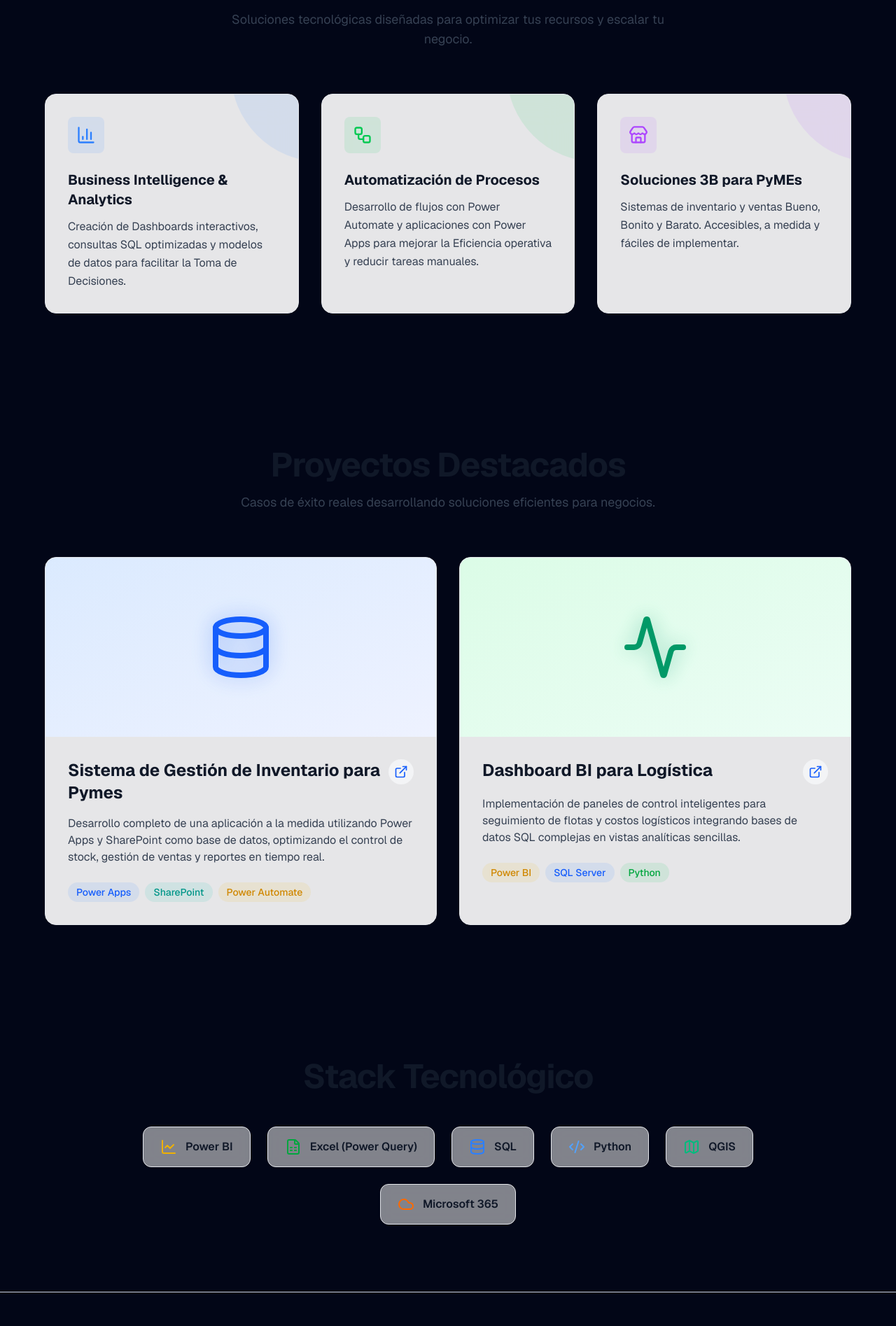
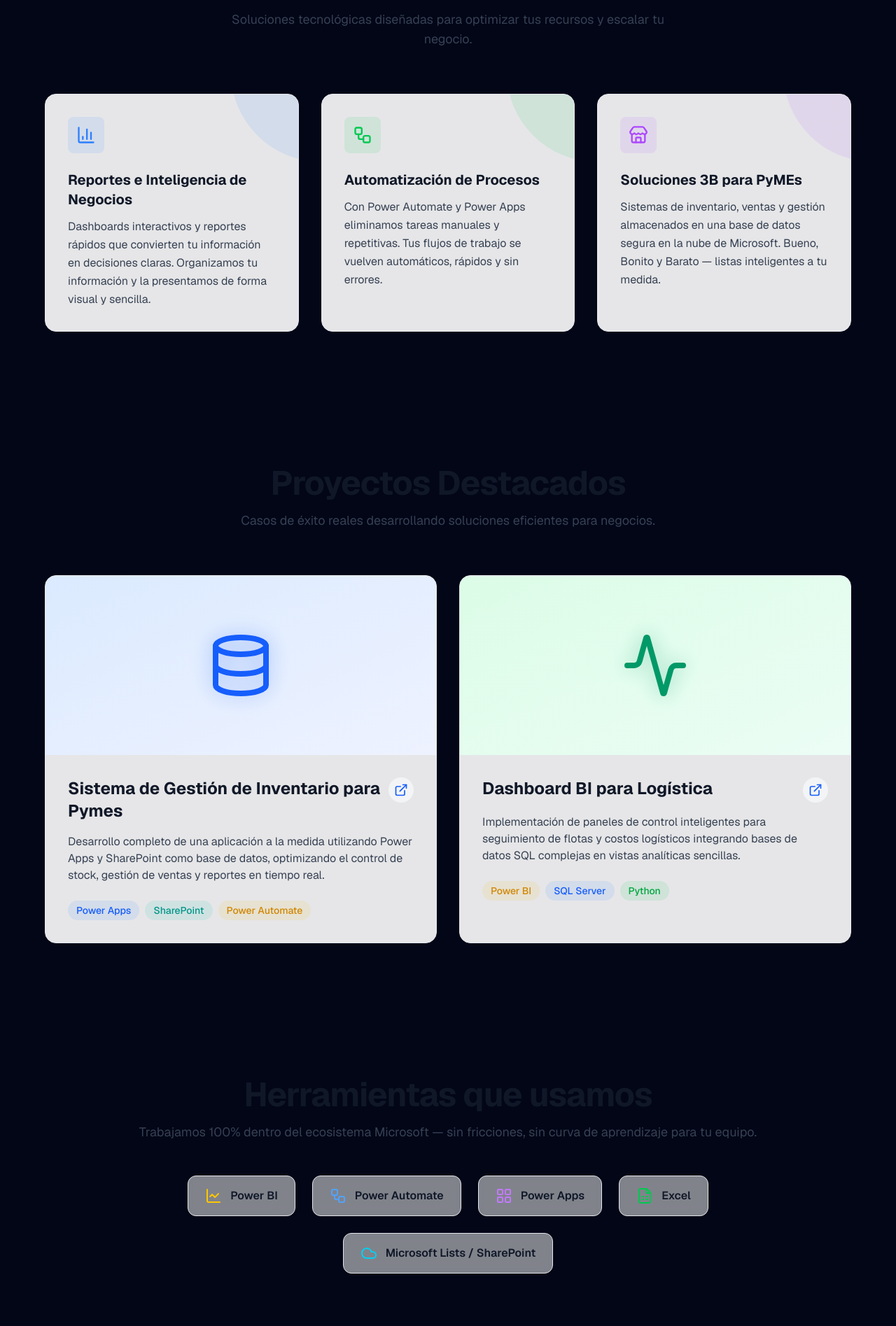
Before and after one commit to AngelDVP/ProyectoPymes, a Next.js app: page / in a window 1280 px wide. Shown: the part 880-2775 px from the top of the page at 70% size. Built offline with nearby package versions, Linux system fonts and the light colour scheme.

Commit message:
copy: client-first simplification - Microsoft stack only, plain language, remove SQL/Python/QGIS

```diff
--- a/src/components/Hero.tsx
+++ b/src/components/Hero.tsx
@@ -27,7 +27,7 @@ export function Hero() {
 
         {/* Subtitle */}
         <p className="text-lg md:text-xl text-slate-700 dark:text-gray-300 max-w-2xl mx-auto font-light">
-          Especializado en <strong className="font-semibold text-slate-900 dark:text-white">Power Platform</strong>, <strong className="font-semibold text-slate-900 dark:text-white">SQL</strong>, <strong className="font-semibold text-slate-900 dark:text-white">Python</strong> y <strong className="font-semibold text-slate-900 dark:text-white">QGIS</strong> para potenciar PyMEs.
+          Soluciones ágiles y automatizadas para tu negocio.
         </p>
 
         {/* CTA Buttons */}
--- a/src/components/Services.tsx
+++ b/src/components/Services.tsx
@@ -3,22 +3,22 @@ import { BarChart3, Workflow, Store } from "lucide-react";
 
 const services = [
   {
-    title: "Business Intelligence & Analytics",
-    description: "Creación de Dashboards interactivos, consultas SQL optimizadas y modelos de datos para facilitar la Toma de Decisiones.",
+    title: "Reportes e Inteligencia de Negocios",
+    description: "Dashboards interactivos y reportes rápidos que convierten tu información en decisiones claras. Organizamos tu información y la presentamos de forma visual y sencilla.",
     icon: BarChart3,
     color: "text-blue-500",
     bg: "bg-blue-500/10",
   },
   {
     title: "Automatización de Procesos",
-    description: "Desarrollo de flujos con Power Automate y aplicaciones con Power Apps para mejorar la Eficiencia operativa y reducir tareas manuales.",
+    description: "Con Power Automate y Power Apps eliminamos tareas manuales y repetitivas. Tus flujos de trabajo se vuelven automáticos, rápidos y sin errores.",
     icon: Workflow,
     color: "text-green-500",
     bg: "bg-green-500/10",
   },
   {
     title: "Soluciones 3B para PyMEs",
-    description: "Sistemas de inventario y ventas Bueno, Bonito y Barato. Accesibles, a medida y fáciles de implementar.",
+    description: "Sistemas de inventario, ventas y gestión almacenados en una base de datos segura en la nube de Microsoft. Bueno, Bonito y Barato — listas inteligentes a tu medida.",
     icon: Store,
     color: "text-purple-500",
     bg: "bg-purple-500/10",
--- a/src/components/TechStack.tsx
+++ b/src/components/TechStack.tsx
@@ -1,22 +1,24 @@
 import React from "react";
-import { Database, FileSpreadsheet, Map, Code2, LineChart, Cloud } from "lucide-react";
+import { LineChart, Workflow, FileSpreadsheet, Cloud, LayoutGrid } from "lucide-react";
 
 export function TechStack() {
   const technologies = [
-    { name: "Power BI", icon: LineChart, color: "text-yellow-500" },
-    { name: "Excel (Power Query)", icon: FileSpreadsheet, color: "text-green-600" },
-    { name: "SQL", icon: Database, color: "text-blue-500" },
-    { name: "Python", icon: Code2, color: "text-blue-400" },
-    { name: "QGIS", icon: Map, color: "text-emerald-500" },
-    { name: "Microsoft 365", icon: Cloud, color: "text-orange-500" },
+    { name: "Power BI", icon: LineChart, color: "text-yellow-400" },
+    { name: "Power Automate", icon: Workflow, color: "text-blue-400" },
+    { name: "Power Apps", icon: LayoutGrid, color: "text-purple-400" },
+    { name: "Excel", icon: FileSpreadsheet, color: "text-green-500" },
+    { name: "Microsoft Lists / SharePoint", icon: Cloud, color: "text-cyan-400" },
   ];
 
   return (
     <section className="py-24 px-4 bg-transparent">
       <div className="max-w-4xl mx-auto text-center">
-        <h2 className="text-3xl md:text-5xl font-bold tracking-tight text-gray-900 dark:text-white mb-12">
-          Stack Tecnológico
+        <h2 className="text-3xl md:text-5xl font-bold tracking-tight text-gray-900 dark:text-white mb-4">
+          Herramientas que usamos
         </h2>
+        <p className="text-gray-700 dark:text-gray-300 mb-12 text-lg">
+          Trabajamos 100% dentro del ecosistema Microsoft — sin fricciones, sin curva de aprendizaje para tu equipo.
+        </p>
 
         <div className="flex flex-wrap justify-center gap-6">
           {technologies.map((tech, i) => {
```
